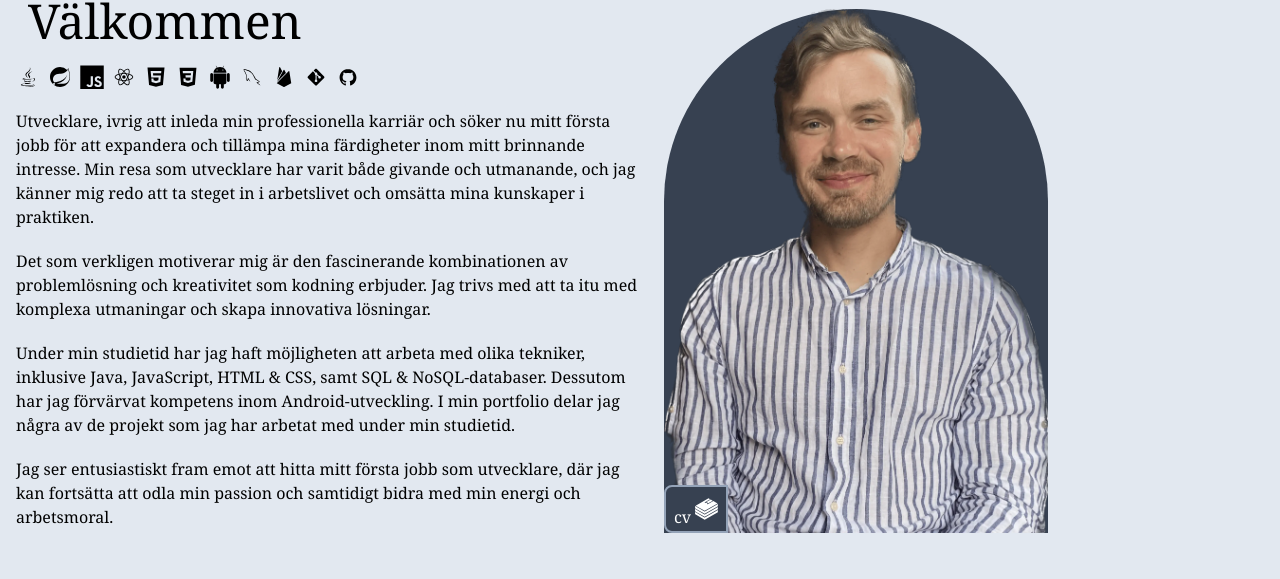
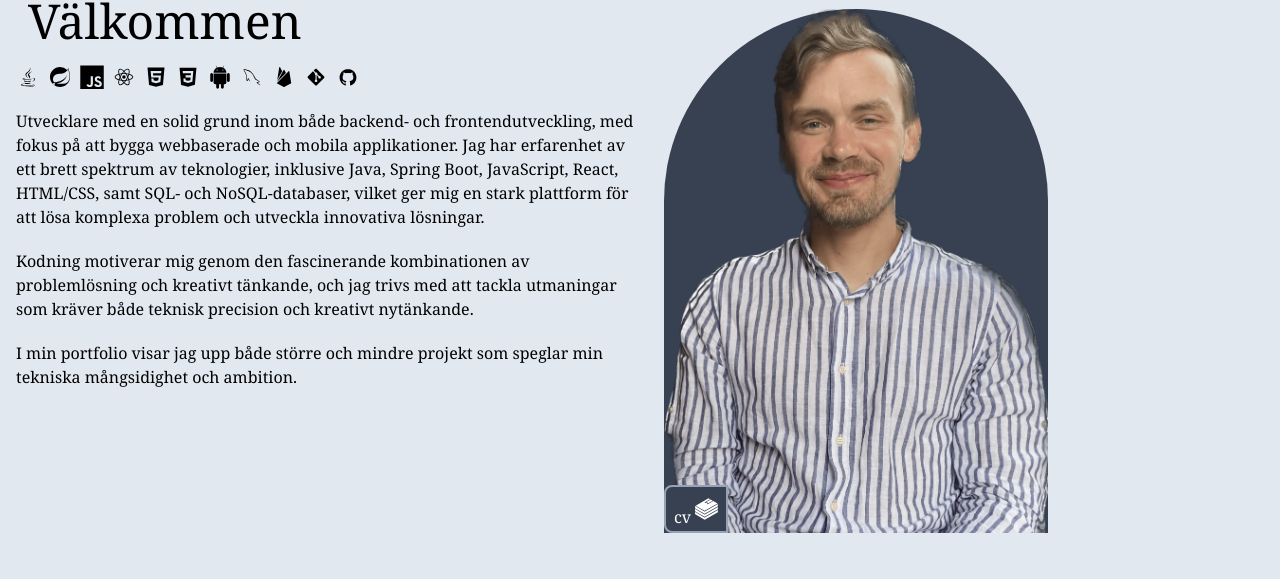
Before and after one commit to PaulALinden/Portfolio, a React (Vite) app: page /#/ in a window 1280 px wide. Shown: the part 87-666 px from the top of the page. Built offline with nearby package versions, Linux system fonts and the light colour scheme.

Commit message:
update of content

```diff
--- a/src/data/profil-content.js
+++ b/src/data/profil-content.js
@@ -2,18 +2,18 @@ const profileContent = {
     "swe": {
         "welcomephrase": "Välkommen",
         "title": "Utvecklare",
-        "firstPart": "Utvecklare, ivrig att inleda min professionella karriär och söker nu mitt första jobb för att expandera och tillämpa mina färdigheter inom mitt brinnande intresse. Min resa som utvecklare har varit både givande och utmanande, och jag känner mig redo att ta steget in i arbetslivet och omsätta mina kunskaper i praktiken.",
-        "secondPart": "Det som verkligen motiverar mig är den fascinerande kombinationen av problemlösning och kreativitet som kodning erbjuder. Jag trivs med att ta itu med komplexa utmaningar och skapa innovativa lösningar.",
-        "thirdPart": "Under min studietid har jag haft möjligheten att arbeta med olika tekniker, inklusive Java, JavaScript, HTML & CSS, samt SQL & NoSQL-databaser. Dessutom har jag förvärvat kompetens inom Android-utveckling. I min portfolio delar jag några av de projekt som jag har arbetat med under min studietid.",
-        "fourthPart": "Jag ser entusiastiskt fram emot att hitta mitt första jobb som utvecklare, där jag kan fortsätta att odla min passion och samtidigt bidra med min energi och arbetsmoral."
+        "firstPart": "Utvecklare med en solid grund inom både backend- och frontendutveckling, med fokus på att bygga webbaserade och mobila applikationer. Jag har erfarenhet av ett brett spektrum av teknologier, inklusive Java, Spring Boot, JavaScript, React, HTML/CSS, samt SQL- och NoSQL-databaser, vilket ger mig en stark plattform för att lösa komplexa problem och utveckla innovativa lösningar.",
+        "secondPart": "Kodning motiverar mig genom den fascinerande kombinationen av problemlösning och kreativt tänkande, och jag trivs med att tackla utmaningar som kräver både teknisk precision och kreativt nytänkande.",
+        "thirdPart": "I min portfolio visar jag upp både större och mindre projekt som speglar min tekniska mångsidighet och ambition.",
+
     },
     "eng": {
         "welcomephrase": "Welcome",
         "title": "Developer",
-        "firstPart": "Aspiring Developer, eager to kickstart my professional career and currently seeking my first job to expand and apply my skills in my fervent interest. My journey as a developer has been both rewarding and challenging, and I feel ready to step into the professional world and put my knowledge into practice.",
-        "secondPart": "What truly motivates me is the fascinating combination of problem-solving and creativity that coding offers. I enjoy tackling complex challenges and crafting innovative solutions.",
-        "thirdPart": "During my studies, I've had the opportunity to work with various technologies, including Java, JavaScript, HTML & CSS, as well as SQL & NoSQL databases. Additionally, I have acquired expertise in Android development. In my portfolio, I showcase some of the projects I've worked on during my academic tenure.",
-        "fourthPart": "I am eagerly looking forward to finding my first job as a developer, where I can continue to nurture my passion and contribute with my enthusiasm and work ethic."
+        "firstPart": "Developer with a solid foundation in both backend and frontend development, with a focus on building web-based and mobile applications. I have experience with a wide range of technologies, including Java, Spring Boot, JavaScript, React, HTML/CSS, as well as SQL and NoSQL databases, providing me with a strong platform to solve complex problems and develop innovative solutions.",
+        "secondPart": "Coding motivates me through the fascinating combination of problem-solving and creative thinking, and I enjoy tackling challenges that require both technical precision and creative innovation.",
+        "thirdPart": "In my portfolio, I showcase both large and small projects that reflect my technical versatility and ambition.",
+
     }
 }
 
```
